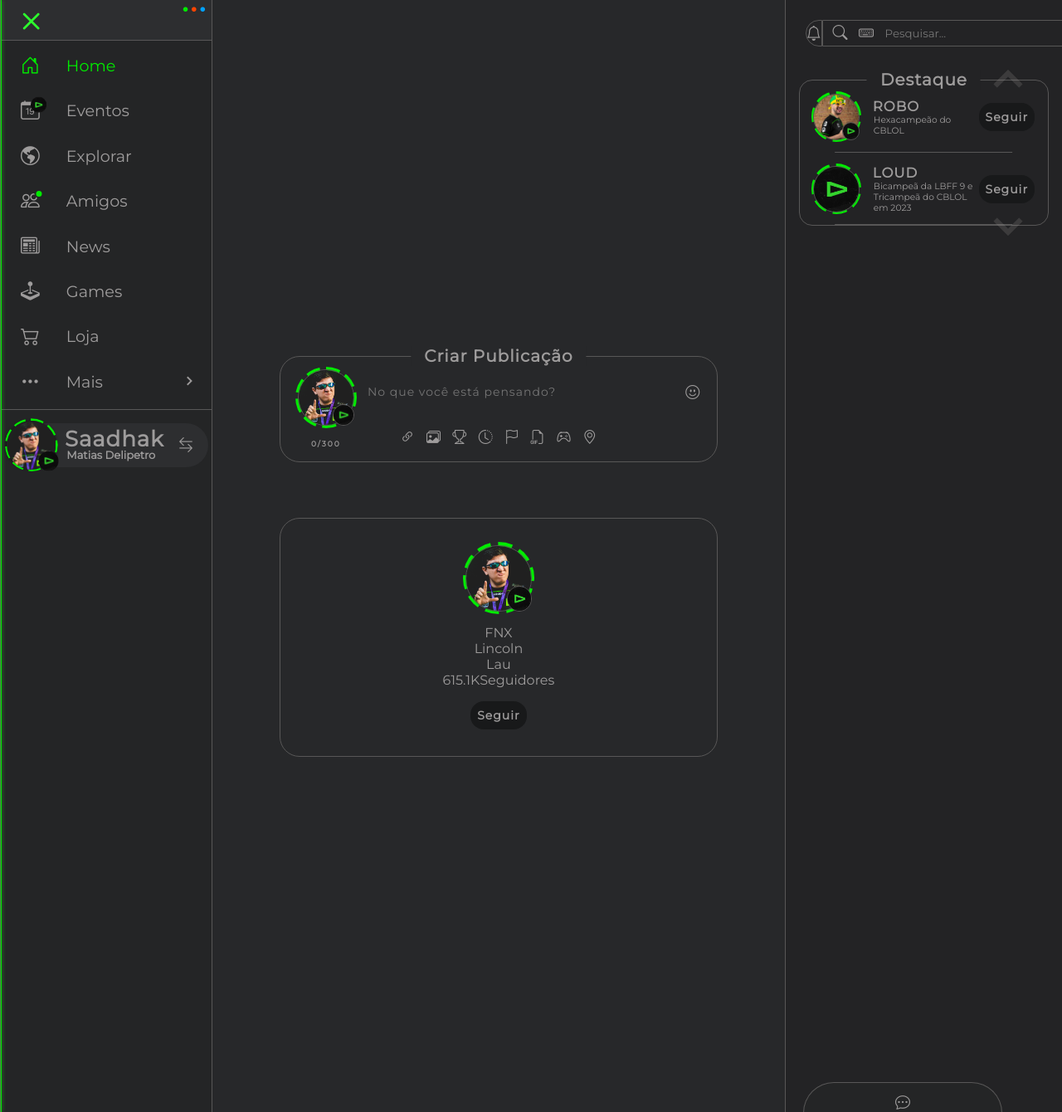
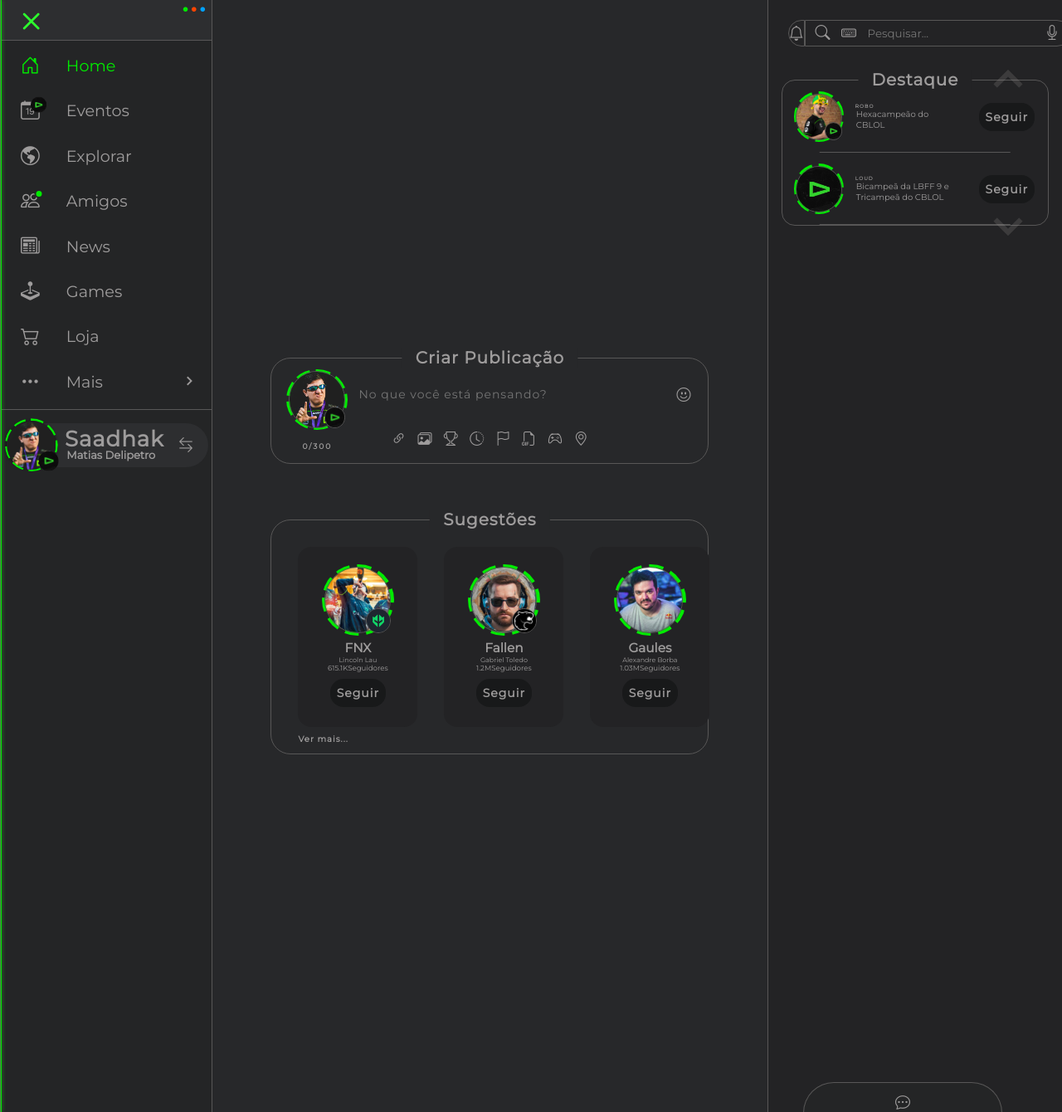
Before and after one commit to RenanFelliphe/Bonfire-Project, a PHP site: page / in a window 1280 px wide. Shown: the whole page at 83% size. Run offline with PHP 8.4, Linux system fonts and the light colour scheme.

Commit message:
Finalizando a seção de sugestões

```diff
--- a/index.html
+++ b/index.html
@@ -188,20 +188,48 @@
             </section>
 
             <section class="H-suggestions">
-                <div class="H-profile">
-                    <div class="H-user-images">
-                        <div class="H-profile-img"><img src="assets/perfil.png" alt="Fodo de perfil"></div>
-                        <div class="H-org-img"><img src="assets/loud-logo.png" alt="Foto da organização"></div>
-                        <div class="H-user-status"></div>
+                <h1 class="H-section-title"> Sugestões </h1>
+                <div class="H-all-profiles">
+                    <div class="H-profile">
+                        <div class="H-user-images">
+                            <a href="perfil.html" class="H-profile-img"><img src="assets/fnx.jpg" alt="Fodo de perfil"></a>
+                            <a href="comunidade.html" class="H-org-img"><img src="assets/imperial-logo.jpg" alt="Foto da organização"></a>
+                            <div class="H-user-status"></div>
+                        </div>
+                        <div class="H-user-texts">
+                            <span class="H-user-nick">FNX</span>
+                            <span class="H-user-name">Lincoln Lau</span>
+                            <span class="H-follows"><span class="H-number-followers">615.1K</span>Seguidores</span>
+                        </div>
+                        <span class="H-follow">Seguir</span>
                     </div>
-                    <div class="H-user-texts">
-                        <span>FNX</span>
-                        <span>Lincoln Lau</span>
-                        <span><span>615.1K</span>Seguidores</span>
+                    <div class="H-profile">
+                        <div class="H-user-images">
+                            <a href="perfil.html" class="H-profile-img"><img src="assets/fallen.jpg" alt="Fodo de perfil"></a>
+                            <a href="comunidade.html" class="H-org-img"><img src="assets/furia-logo.png" alt="Foto da organização"></a>
+                            <div class="H-user-status"></div>
+                        </div>
+                        <div class="H-user-texts">
+                            <span class="H-user-nick">Fallen</span>
+                            <span class="H-user-name">Gabriel Toledo</span>
+                            <span class="H-follows"><span class="H-number-followers">1.2M</span>Seguidores</span>
+                        </div>
+                        <span class="H-follow">Seguir</span>
                     </div>
-                    <span class="H-follow">Seguir</span>
+                    <div class="H-profile">
+                        <div class="H-user-images">
+                            <a href="perfil.html" class="H-profile-img"><img src="assets/gaules.jpg" alt="Fodo de perfil"></a>
+                            <div class="H-user-status"></div>
+                        </div>
+                        <div class="H-user-texts">
+                            <span class="H-user-nick">Gaules</span>
+                            <span class="H-user-name">Alexandre Borba</span>
+                            <span class="H-follows"><span class="H-number-followers">1.03M</span>Seguidores</span>
+                        </div>
+                        <span class="H-follow">Seguir</span>
+                    </div>
                 </div>
-
+                <a href="" class="H-see-more-suggestions">Ver mais...</a>
             </section>
         </section>
 
@@ -242,7 +270,7 @@
                                 </div>
                                 <div class="H-user-texts">
                                     <span class="H-user-nick">LOUD</span>
-                                    <span class="H-user-achievement">Bicampeã da LBFF 9 e Tricampeã do CBLOL em 2023</span>
+                                    <span class="H-user-achievement">Bicampeã da LBFF 9 e Tricampeã do CBLOL</span>
                                 </div>
                             </div>
                             <span class="H-follow">Seguir</span>
@@ -255,7 +283,7 @@
                                 </div>
                                 <div class="H-user-texts">
                                     <span class="H-user-nick">SHINI</span>
-                                    <span class="H-user-achievement">Anuncia seu retorno ao competitivo de League of Legends BR</span>
+                                    <span class="H-user-achievement">Anuncia seu retorno ao competitivo de LOL</span>
                                 </div>
                             </div>
                             <span class="H-follow">Seguir</span>
@@ -282,7 +310,7 @@
                                 </div>
                                 <div class="H-user-texts">
                                     <span class="H-user-nick">Daiki</span>
-                                    <span class="H-user-achievement"> Campeã do VCT Gamechangers e classificada para o mundial de Valorant Inclusivo</span>
+                                    <span class="H-user-achievement"> Classificada para o mundial de Valorant Inclusivo</span>
                                 </div>
                             </div>
                             <span class="H-follow">Seguir</span>
@@ -322,7 +350,7 @@
                                 </div>
                                 <div class="H-user-texts">
                                     <span class="H-user-nick">Cameram4n</span>
-                                    <span class="H-user-achievement">Anunciado pela equipe de Rainbow 6 Siege da Los Grandes</span>
+                                    <span class="H-user-achievement">Anunciado pela equipe de Rainbow 6 da Los Grandes</span>
                                 </div>
                             </div>
                             <span class="H-follow">Seguir</span>
@@ -336,7 +364,7 @@
                                 </div>
                                 <div class="H-user-texts">
                                     <span class="H-user-nick">Bak</span>
-                                    <span class="H-user-achievement">Retorna a sua antiga organização de E-sports, LOUD GG</span>
+                                    <span class="H-user-achievement">Retorna a sua antiga equipe, LOUD GG</span>
                                 </div>
                             </div>
                             <span class="H-follow">Seguir</span>
@@ -349,7 +377,7 @@
                                 </div>
                                 <div class="H-user-texts">
                                     <span class="H-user-nick">Dupreeh</span>
-                                    <span class="H-user-achievement">Pentacampeão mundial de CS</span>
+                                    <span class="H-user-achievement">Pentacampeão mundial de CS:GO</span>
                                 </div>
                             </div>
                             <span class="H-follow">Seguir</span>
@@ -375,7 +403,7 @@
                                 </div>
                                 <div class="H-user-texts">
                                     <span class="H-user-nick">Team Liquid BR</span>
-                                    <span class="H-user-achievement">Classificada para a final do Game Changers São Paulo</span>
+                                    <span class="H-user-achievement">Vencedora da final do VCT Game Changers São Paulo</span>
                                 </div>
                             </div>
                             <span class="H-follow">Seguir</span>
--- a/styles/styles.css
+++ b/styles/styles.css
@@ -710,17 +710,38 @@
     border-radius: 1.5rem;
 }
 
+.H-suggestions .H-section-title{
+    position: absolute;
+    top: -0.8rem;
+    background-color: var(--second-color);
+    padding: 0 1rem 0 1rem;
+    left: 50%;
+    transform: translate(-50%);
+    font-size: calc(var(--size-font-title) - 6px);
+    letter-spacing: 1px;
+}
+
+.H-suggestions .H-all-profiles{
+    display: flex;
+    gap: 2rem;
+    justify-content: space-evenly;
+}
+
 .H-suggestions .H-profile{
     display: flex;
     flex-direction: column;
-    gap: 1rem;
+    gap: 0.5rem;
+    background-color: var(--third-color);
+    padding: 1.5rem;
+    border-radius: 1rem;
 }
 
 .H-suggestions .H-user-images{
     position: relative;
     border-radius: 100%;
     display: flex;
-    width: 5rem;
+    width: 5em;
+    cursor: pointer;
 }
 
 .H-suggestions .H-user-images .H-profile-img{
@@ -765,10 +786,13 @@
 .H-suggestions .H-user-texts{
     display: flex;
     flex-direction: column;
-    width: 5rem;
+    width: 6rem;
     text-align: center;
-}
-
+    text-overflow: ellipsis;
+    white-space: nowrap;
+    display: flex;
+    flex-direction: column;
+}
 
 .H-suggestions .H-profile .H-follow{
     position: relative;
@@ -781,6 +805,32 @@
     letter-spacing: 1px;
     font-size: var(--size-font-text);
 }
+
+.H-suggestions .H-see-more-suggestions{
+    position: absolute;
+    font-size: calc(var(--size-font-text) - 4px);
+    font-weight: 600;
+    letter-spacing: 1px;
+    bottom: 0.7rem;
+    left: 2rem;
+    cursor: pointer;
+}
+
+.H-user-nick{
+    font-size: calc(var(--size-font-title) - 0.8vh);
+    font-weight: 600;
+}
+
+.H-user-name{
+    width: 100%;
+    font-size: calc(var(--size-font-subtitle) - 0.6vh);
+
+}
+
+.H-follows{
+    font-size: calc(var(--size-font-text) - 0.4vh);
+}
+
 /*===============================================================================================================
 ============================================= HOME/INDEX: H-Aside================================================
 ================================================================================================================*/
@@ -788,7 +838,7 @@
 
 .H-aside{
     background-color: var(--third-color);
-    width: 50%;
+    width: 55%;
     height: 100vh;
     border-left: 1px solid var(--border-color);
     overflow: hidden;
@@ -947,23 +997,21 @@
     align-items: flex-start;
 }
 
-/* Adicionar responsividade no texto*/
-
 .H-featured-profiles .H-all-profiles .H-profile .H-user-texts .H-user-nick {
     font-weight: 600;
     letter-spacing: 1px;
-    width: 100%;
+    width: 95%;
     white-space: nowrap;
     overflow: hidden;
     text-overflow: ellipsis;
-    font-size: calc(var(--size-font-title) - 0.7vh);
+    font-size: calc(var(--size-font-title) - 1.5vh);
     animation: marquee 5s linear infinite;
 }
 
 
 .H-featured-profiles .H-all-profiles .H-profile .H-user-texts .H-user-achievement{
-    font-size: calc(var(--size-font-text) - 0.25vh);
-    width: 100%;
+    font-size: calc(var(--size-font-text) - 0.3vh);
+    width: 95%;
     overflow-wrap: break-word;
     padding-left: 1px;
 }
```
Also changed, not shown: assets/faker.jpg (added), assets/fallen.jpg (added), assets/fnx.jpg (added), assets/furia-logo.png (added), assets/gaules.jpg (added), assets/imperial-logo.jpg (added).
